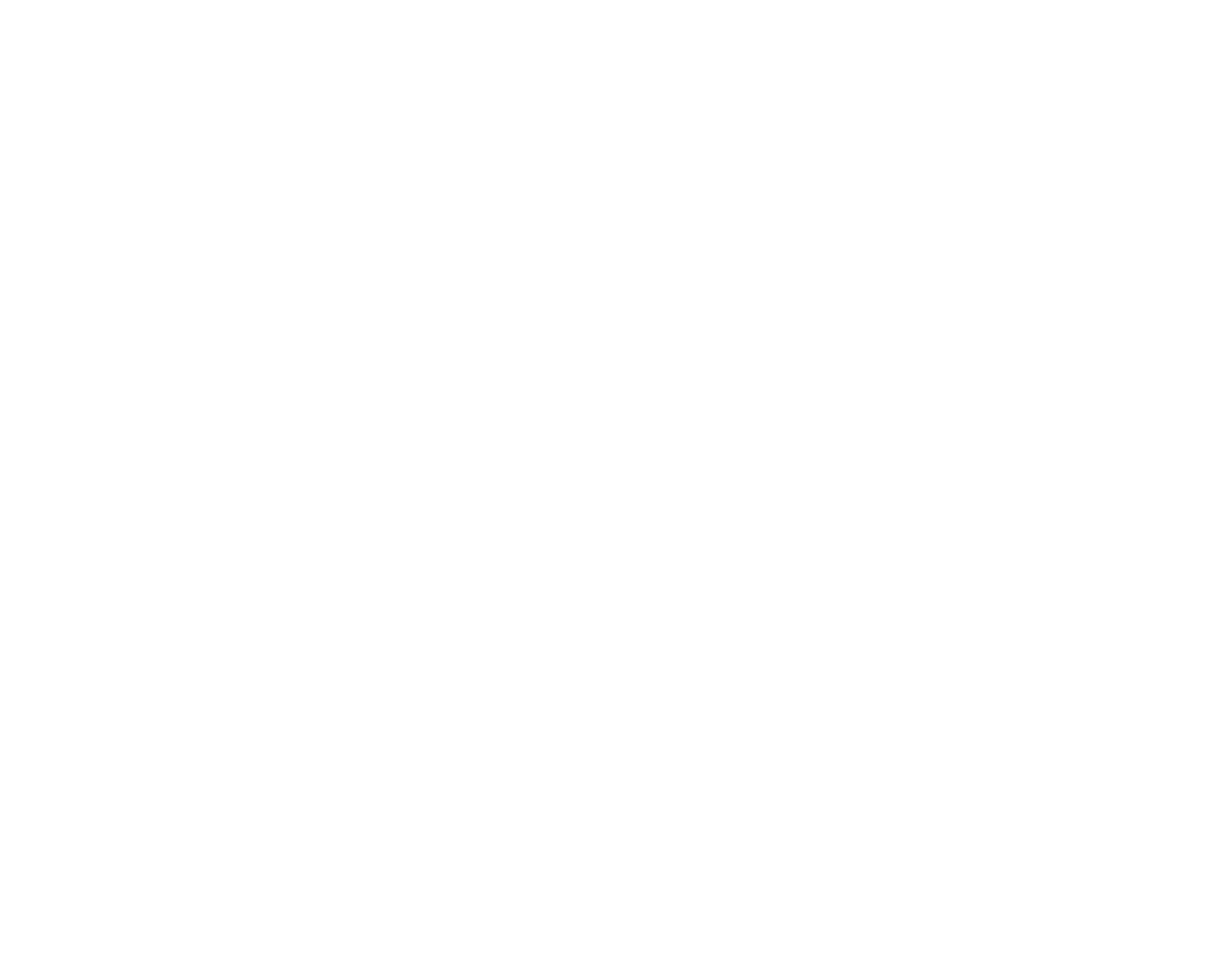
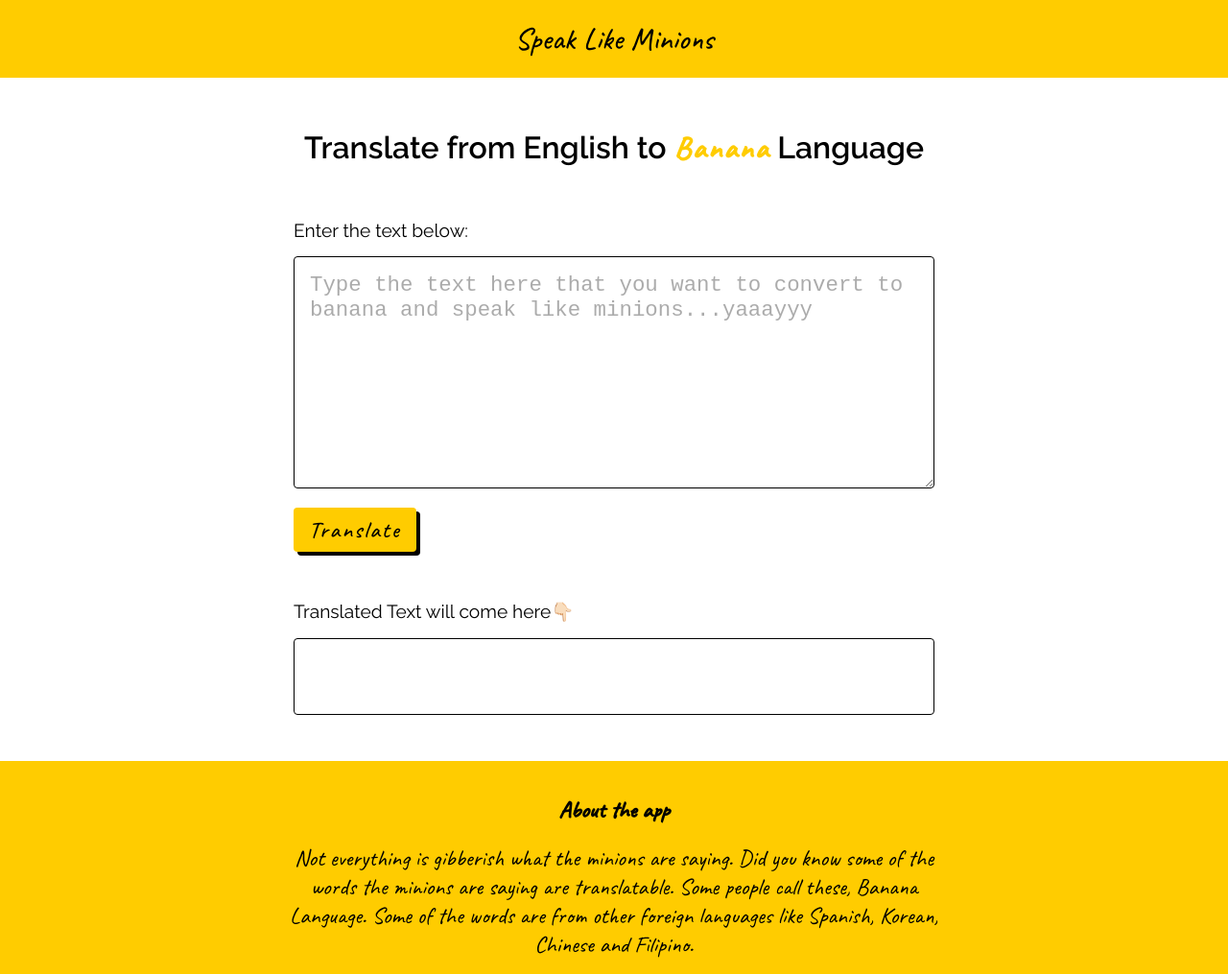
Before and after one commit to Nairitya/bananaTranslatorApp-MarkSix-NeoG, a plain HTML site: page index.html in a window 1280 px wide. Shown: the whole page at 96% size. Before the commit the page ends 800 px from the top, so only its background shows below. Drawn offline with Linux system fonts and the light colour scheme.

Commit message:
style: styled the home page feat: api integrated

```diff
--- /dev/null
+++ b/app.js
@@ -0,0 +1,36 @@
+let inputArea = document.getElementById("input-area");
+let outputArea = document.getElementById("output-container");
+let translateButton = document.querySelector(".translate-button")
+let url = "https://api.funtranslations.com/translate/minion.json";
+// let url = "https://lessonfourapi.tanaypratap.repl.co/translate/yoda.json";
+let enteredText = "";
+
+
+/* --------------------- Storing input text in variable -------------------- */
+inputArea.addEventListener("change", (e) => {
+    enteredText = e.target.value;
+});
+
+/* ----------------- Encoding the text and appending to url ----------------- */
+function joinUrl(text) {
+    let encodedUrl = encodeURI(text);
+    return `${url}?text=${encodedUrl}`;
+
+
+}
+
+/* ------------------------- On Click Buttton Event ------------------------- */
+let onClick = () => {
+    if (enteredText) {
+        let finalUrl = joinUrl(enteredText);
+        fetch(finalUrl)
+            .then(res => res.json())
+            .then(json => { outputArea.innerText = json.contents.translated })
+    } else {
+
+        inputArea.classList.add("error");
+        inputArea.placeholder = "Please Enter Some Text";
+        setTimeout(() => { inputArea.classList.remove("error"); inputArea.placeholder = "Type the text here that you want to convert to banana and speak like minions...yaaayyy"; }, 1700)
+    }
+}
+translateButton.addEventListener("click", onClick);
--- a/index.html
+++ b/index.html
@@ -4,8 +4,41 @@
     <meta charset="UTF-8" />
     <meta http-equiv="X-UA-Compatible" content="IE=edge" />
     <meta name="viewport" content="width=device-width, initial-scale=1.0" />
-    <title>Document</title>
+    <title>English to Minion Language Translator</title>
     <link rel="stylesheet" href="styles.css" />
   </head>
-  <body></body>
+  <body>
+    <nav>
+      <div class="logo">Speak Like Minions</div>
+    </nav>
+    <main>
+      <h1>
+        Translate from English to
+        <span class="highlight banana-text">Banana</span> Language
+      </h1>
+      <label for="input-area" id="input-title" class="container-title"
+        >Enter the text below:</label
+      >
+      <textarea
+        name=""
+        id="input-area"
+        cols="30"
+        rows="8"
+        placeholder="Type the text here that you want to convert to banana and speak like minions...yaaayyy"
+      ></textarea>
+      <button class="translate-button banana-text">Translate</button>
+      <p class="container-title">Translated Text will come here👇🏻</p>
+      <div id="output-container" class="banana-text"></div>
+    </main>
+    <footer>
+      <h2>About the app</h2>
+      <p class="footer-text">
+        Not everything is gibberish what the minions are saying. Did you know
+        some of the words the minions are saying are translatable. Some people
+        call these, Banana Language. Some of the words are from other foreign
+        languages like Spanish, Korean, Chinese and Filipino.
+      </p>
+    </footer>
+    <script src="./app.js"></script>
+  </body>
 </html>
--- a/styles.css
+++ b/styles.css
@@ -0,0 +1,117 @@
+@import url("https://fonts.googleapis.com/css2?family=Caveat:wght@400;500&display=swap");
+@import url("https://fonts.googleapis.com/css2?family=Raleway:wght@300;400;500;600&display=swap");
+
+/* -------------------------------- Variables ------------------------------- */
+:root {
+  --primary-color: #ffcc00;
+  --secondary-color: #000000;
+}
+html,
+body {
+  margin: 0;
+  padding: 0;
+
+  box-sizing: border-box;
+  font-family: "Raleway", sans-serif;
+}
+*,
+::after,
+::before {
+  box-sizing: inherit;
+}
+.highlight {
+  color: var(--primary-color);
+}
+.banana-text {
+  font-family: "Caveat", cursive;
+  letter-spacing: 2px;
+}
+/* --------------------------------- NAVBAR --------------------------------- */
+nav,
+footer {
+  background-color: var(--primary-color);
+  font-family: "Caveat", cursive;
+  text-align: center;
+  padding: 20px 10%;
+}
+nav .logo {
+  font-size: 2rem;
+  font-weight: 500;
+}
+
+/* ---------------------------------- MAIN ---------------------------------- */
+main {
+  padding: 2rem 1rem;
+  /* text-align: center; */
+  max-width: 700px;
+  margin: auto;
+}
+
+h1 {
+  padding-bottom: 2rem;
+  text-align: center;
+}
+
+.container-title {
+  display: block;
+  font-size: 1.2rem;
+  margin-bottom: 1rem;
+}
+#input-title:hover {
+  cursor: pointer;
+}
+#input-area,
+#output-container {
+  width: 100%;
+  font-size: 1.4rem;
+  margin-bottom: 1rem;
+  min-height: 10vh;
+  padding: 1rem;
+  border: solid 1px var(--secondary-color);
+  font-weight: bold;
+  border-radius: 4px;
+}
+#input-area::placeholder {
+  opacity: 0.6;
+  font-weight: 500;
+}
+
+.translate-button {
+  border: none;
+  background-color: var(--primary-color);
+  color: var(--secondary-color);
+  font-size: 1.5rem;
+  font-weight: 500;
+  padding: 0.5rem 1rem;
+  margin-bottom: 2rem;
+  border-radius: 4px;
+  box-shadow: var(--secondary-color) 4px 4px 0px 0px;
+  transition: all 0.1s;
+}
+.translate-button:hover {
+  transform: scale(1.01);
+  cursor: pointer;
+}
+.translate-button:active {
+  transform: scale(0.95);
+}
+
+/* --------------------------------- Footer --------------------------------- */
+footer {
+  bottom: 0;
+  width: 100%;
+  padding: 1rem;
+}
+.footer-text {
+  font-size: 1.5rem;
+  max-width: 700px;
+  margin: auto;
+}
+
+/* ----------------------------- NO TEXT ENTERED ---------------------------- */
+#input-area.error {
+  border-color: red;
+}
+#input-area.error::placeholder {
+  color: red;
+}
```
